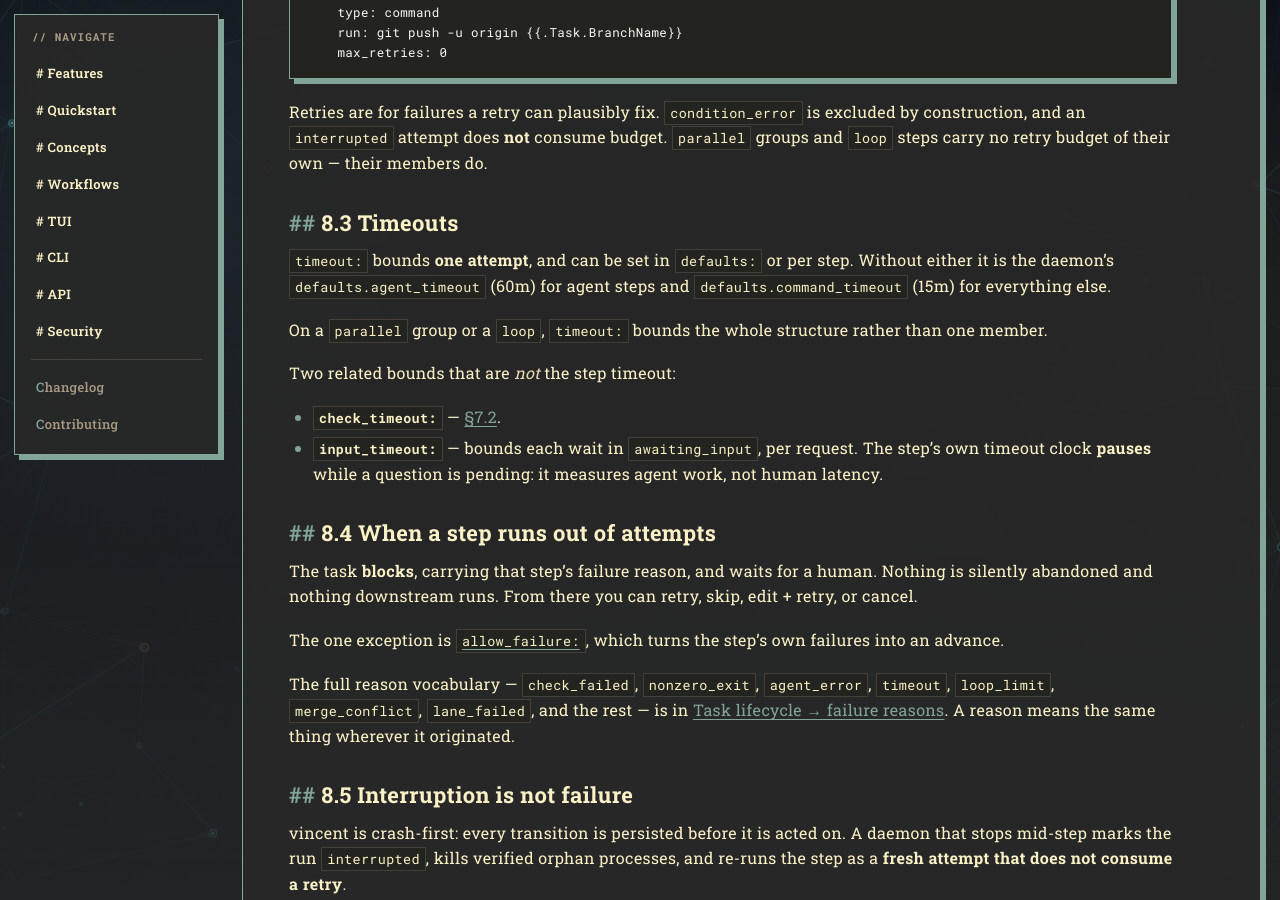
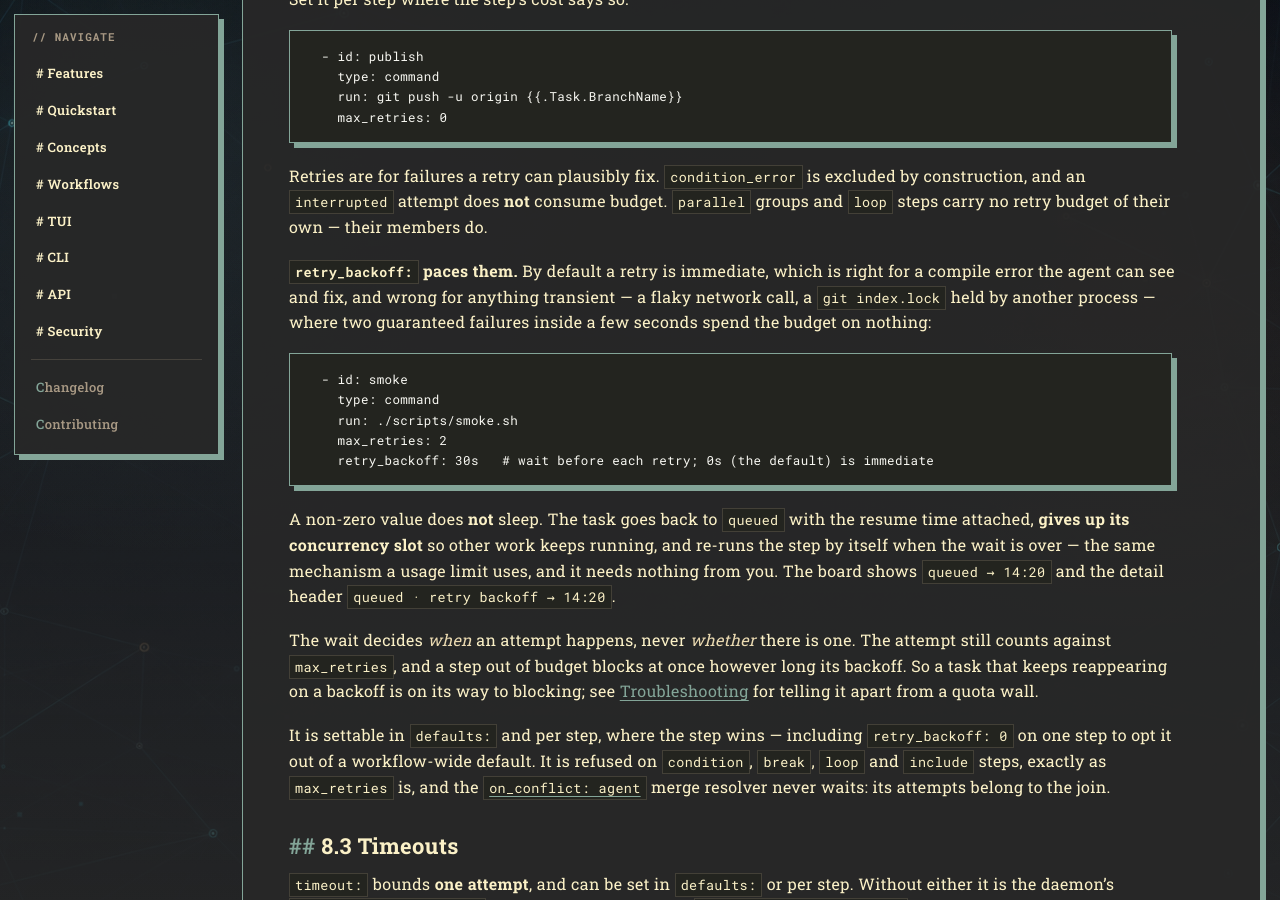
Before and after one commit to lezli01/vincent, a Jekyll site: the page built from docs/guides/workflows.md, in a window 1280 px wide and 900 px high, scrolled down 29926 px. Built offline with Jekyll 4.4.1, drawn with Linux system fonts in a browser that asks for light colours; our own code applies the rules of GitHub Pages for plain Markdown files; some of the changed text lies outside the part shown.

Commit message:
docs: cover retry_backoff in the workflow guide, and record its two exempt attempts
The workflow-authoring guide was missed entirely. Its §3.2 `defaults:` table is
framed as complete — a "three deliberate absences" list follows it — so a
missing `retry_backoff` row answered "can this go in defaults?" with a silent
no. §8.2 is the guide's retry section and said nothing about pacing, and §4's
sub-step field list lost a field its twin in the reference had gained.

The spec's new §7.2 note claimed the backoff "applies to every failure that
would be retried". Two attempts are exempt, and only the task document said so:
`repair` by construction (`max_retries: 0`, so it never reaches the retry
branch) and the `on_conflict: agent` merge resolver by an explicit pin in
`join.go`. The pin is user-visible — a workflow-wide `defaults.retry_backoff`
does not reach the resolver — so the schema reference's join paragraph says it
too.

Task 027 opened by saying it makes "no API change, no TUI change", which the
workflow-definition DTO and the graph's step detail contradict; it now says what
is actually on the wire. Its 027.5 page list gains the two pages it missed.

````diff
--- a/docs/guides/workflows.md
+++ b/docs/guides/workflows.md
@@ -312,6 +312,7 @@ step, where the step wins.
 | `on_input` | agent steps | `wait` |
 | `input_timeout` | agent steps | `defaults.input_timeout` in config — 24h |
 | `max_retries` | all steps | `1` |
+| `retry_backoff` | all steps | `0s` — an immediate retry ([§8.2](#82-retries)) |
 | `timeout` | all steps | `defaults.agent_timeout` (60m) or `defaults.command_timeout` (15m) in config |
 
 Durations are Go duration strings: `90s`, `45m`, `1h30m`. A bare number is a
@@ -494,8 +495,8 @@ timeline, one thing to retry.
   test suite is not re-run because the linter was unhappy.
 
 Sub-steps are ordinary `agent` and `command` steps with their own `check`,
-`timeout`, `max_retries`, `if:` and agent selection, resolved exactly as at the
-top level. They may not be any other type — see
+`timeout`, `max_retries`, `retry_backoff`, `if:` and agent selection, resolved
+exactly as at the top level. They may not be any other type — see
 [§4.11](#411-where-each-type-may-appear).
 
 > **Sub-steps share one working tree.** Two of them writing the same file is a
@@ -1365,6 +1366,38 @@ excluded by construction, and an `interrupted` attempt does **not** consume
 budget. `parallel` groups and `loop` steps carry no retry budget of their own —
 their members do.
 
+**`retry_backoff:` paces them.** By default a retry is immediate, which is right
+for a compile error the agent can see and fix, and wrong for anything transient
+— a flaky network call, a `git index.lock` held by another process — where two
+guaranteed failures inside a few seconds spend the budget on nothing:
+
+```yaml
+  - id: smoke
+    type: command
+    run: ./scripts/smoke.sh
+    max_retries: 2
+    retry_backoff: 30s   # wait before each retry; 0s (the default) is immediate
+```
+
+A non-zero value does **not** sleep. The task goes back to `queued` with the
+resume time attached, **gives up its concurrency slot** so other work keeps
+running, and re-runs the step by itself when the wait is over — the same
+mechanism a usage limit uses, and it needs nothing from you. The board shows
+`queued → 14:20` and the detail header `queued · retry backoff → 14:20`.
+
+The wait decides *when* an attempt happens, never *whether* there is one. The
+attempt still counts against `max_retries`, and a step out of budget blocks at
+once however long its backoff. So a task that keeps reappearing on a backoff is
+on its way to blocking; see
+[Troubleshooting](troubleshooting.md#retry_backoff--also-do-nothing-but-for-a-different-reason)
+for telling it apart from a quota wall.
+
+It is settable in `defaults:` and per step, where the step wins — including
+`retry_backoff: 0` on one step to opt it out of a workflow-wide default. It is
+refused on `condition`, `break`, `loop` and `include` steps, exactly as
+`max_retries` is, and the [`on_conflict: agent`](#merge-and-conflicts) merge
+resolver never waits: its attempts belong to the join.
+
 ### 8.3 Timeouts
 
 `timeout:` bounds **one attempt**, and can be set in `defaults:` or per step.
````
Also changed, not shown: docs/reference/workflow-schema.md (+5 -1 lines), docs/spec.md (+8 -0 lines), docs/tasks/028-retry-backoff.md (+12 -5 lines).
